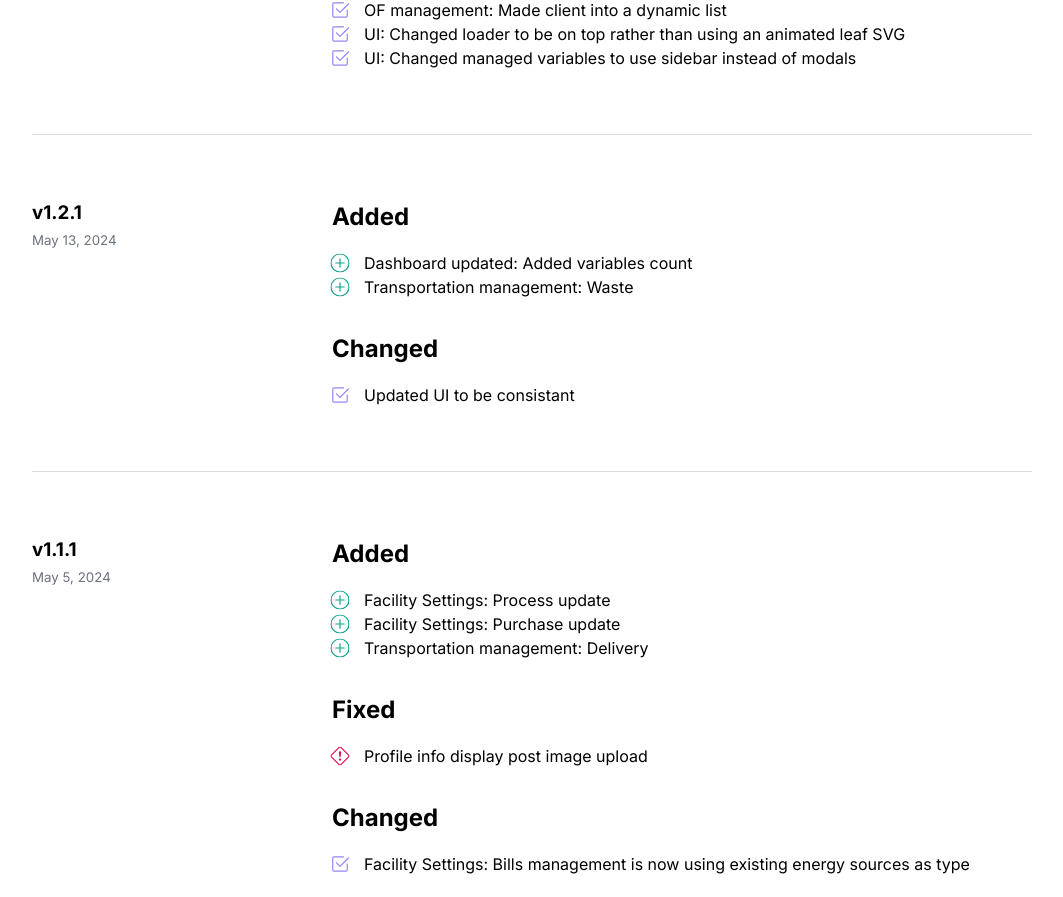
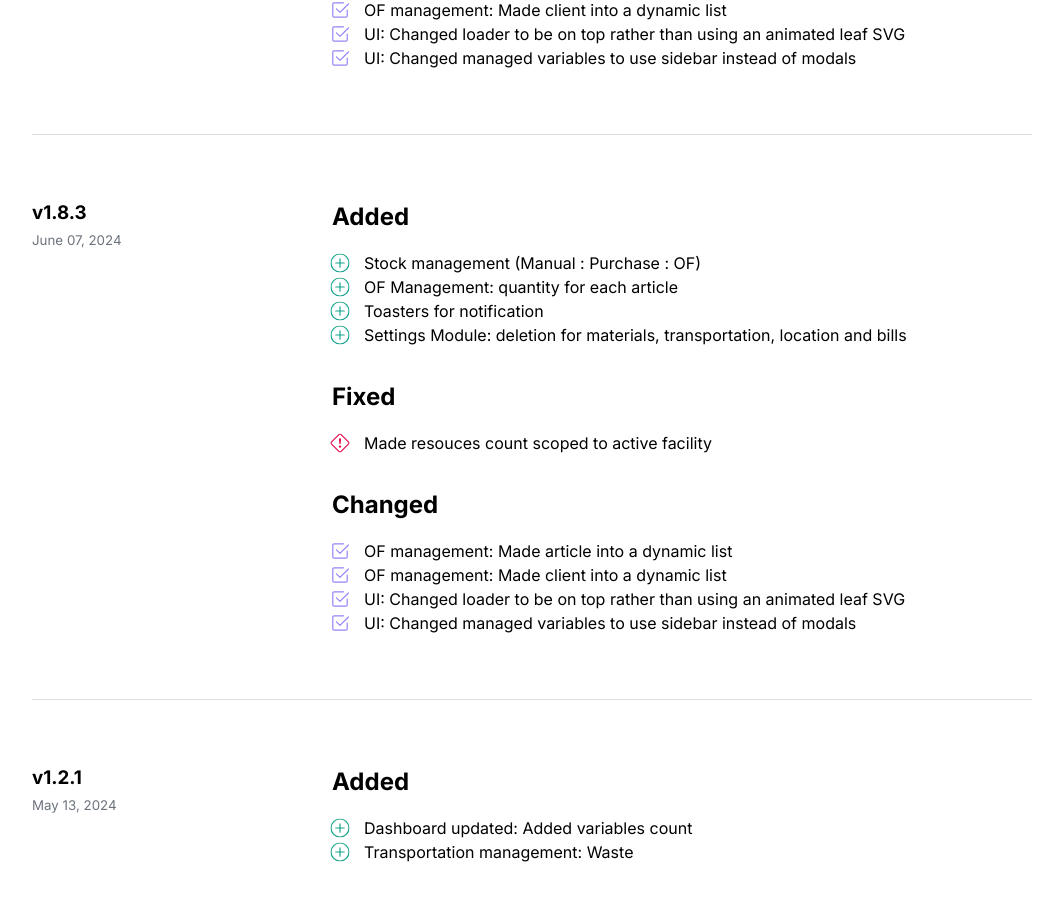
Before and after one commit to divaSoft-gg/green-genius-changelog, a React (Vite) app: page / in a window 1280 px wide. Shown: the part 712-1609 px from the top of the page, without its empty margins (108-1171 px from the left). Built offline with nearby package versions, Linux system fonts and the light colour scheme; the HTML template or start-up script is replaced by a standard one.

Commit message:
Update data.js

```diff
--- a/src/data/data.js
+++ b/src/data/data.js
@@ -1,4 +1,23 @@
 export const VERSION_DETAILS = [
+    {
+        "version": "1.14.6",
+        "date": "WIP",
+        "added": [
+            "Stock management (Manual : Purchase : OF)",
+            "OF Management: quantity for each article",
+            "Toasters for notification",
+            "Settings Module: deletion for materials, transportation, location and bills",
+        ],
+        "changed": [
+            "OF management: Made article into a dynamic list",
+            "OF management: Made client into a dynamic list",
+            "UI: Changed loader to be on top rather than using an animated leaf SVG",
+            "UI: Changed managed variables to use sidebar instead of modals",
+        ],
+        "fixed": [
+            "Made resouces count scoped to active facility"
+        ],
+    },
     {
         "version": "1.8.3",
         "date": "June 07, 2024",
```
